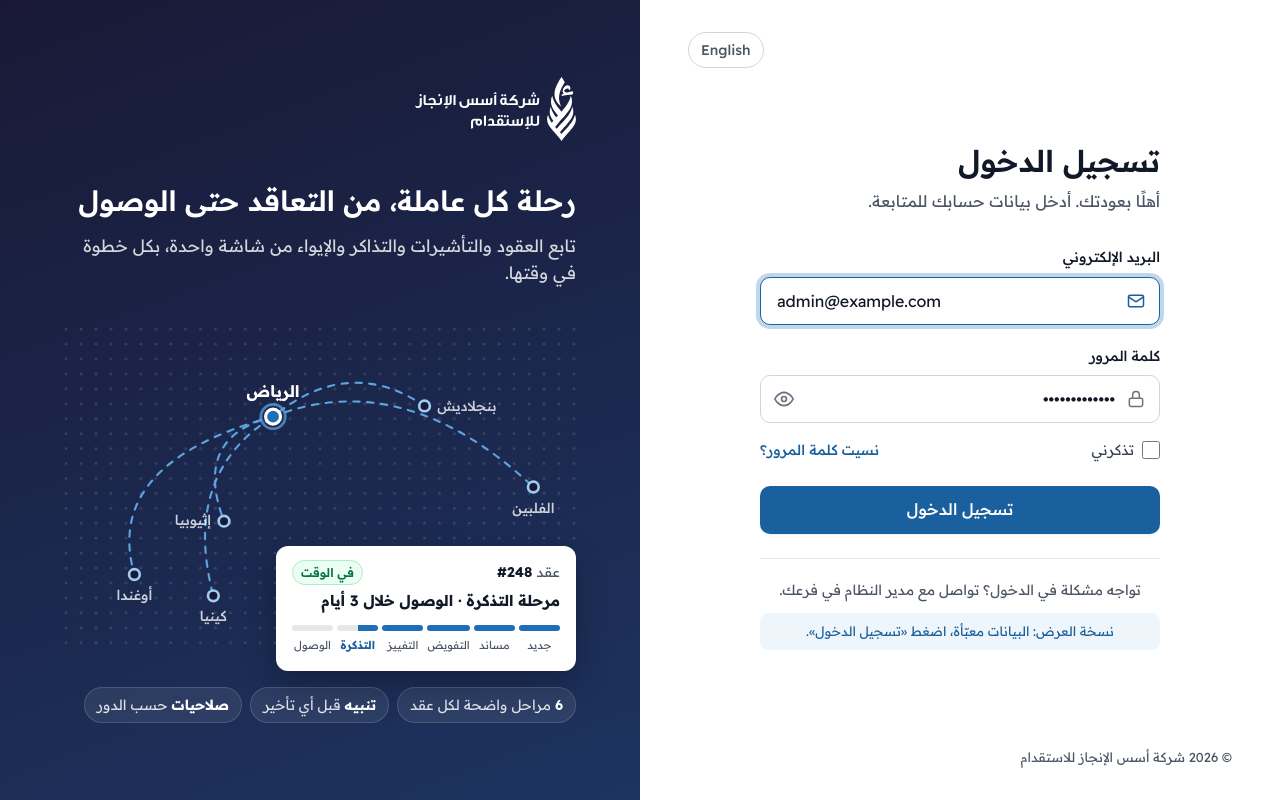
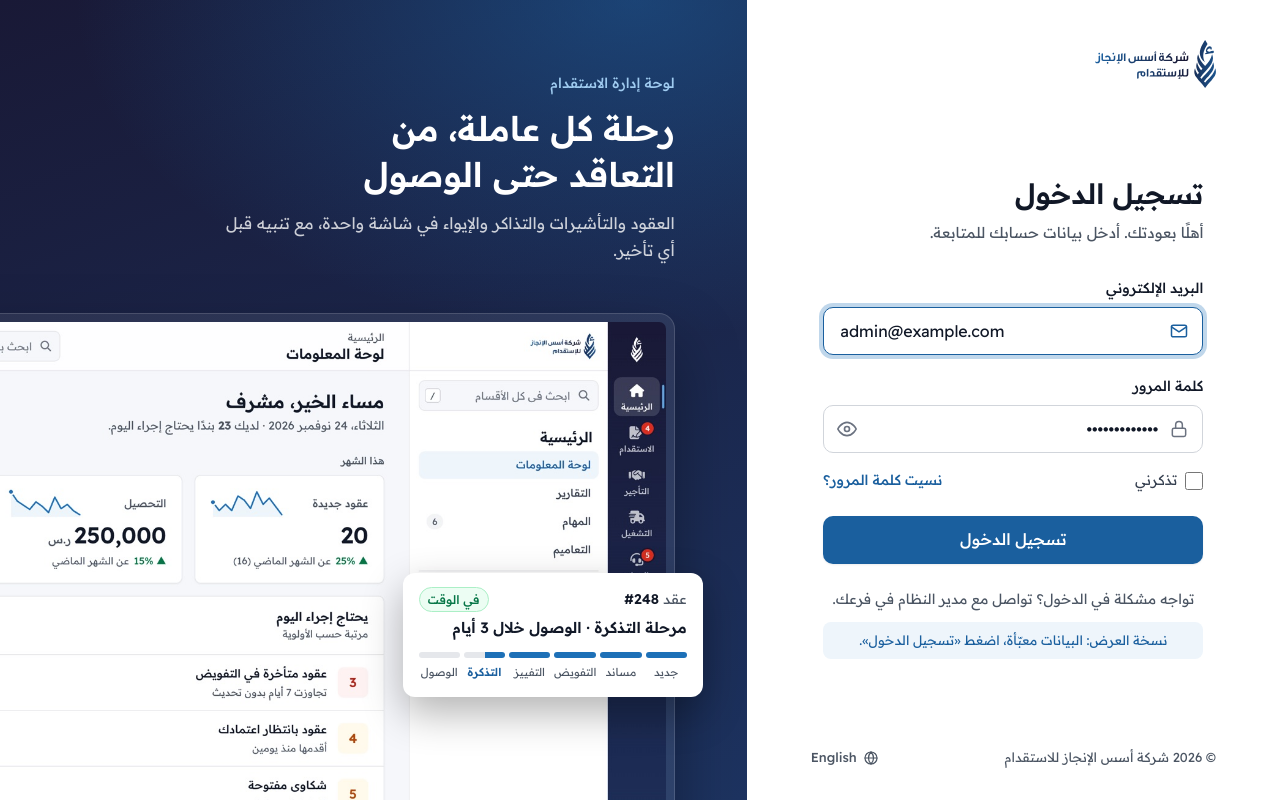
Before and after one commit to Clickandmore/asuss-design, a plain HTML site: page screens/login.html in a window 1280 px wide. Drawn offline with Linux system fonts and the light colour scheme.

Commit message:
Login: professional split layout with the real dashboard as the visual
- Form column: logo at top, centred form, footer with copyright and language
- Brand panel: headline + framed screenshot of the new dashboard bleeding off the edge,
  with the contract-stages card over it (replaces the drawn route map)
- kit.js: ?clean hides the kit badge for screenshots

Co-Authored-By: Claude Opus 5.5 <noreply@anthropic.com>

```diff
--- a/assets/admin/login/css/login.css
+++ b/assets/admin/login/css/login.css
@@ -41,6 +41,7 @@ body {
 }
 
 /* ---------- layout ---------- */
+/* phones/tablets: one column, the form in a card. desktop: form column + brand panel */
 .auth {
     min-height: 100vh;
     min-height: 100dvh;
@@ -54,7 +55,15 @@ body {
     min-height: 100vh;
     min-height: 100dvh;
     padding: 24px 16px;
-    background: var(--surface);
+    background: var(--page);
+}
+
+.auth-top { flex: none; display: flex; align-items: center; }
+
+.auth-logo {
+    display: block;
+    height: 44px;
+    width: auto;
 }
 
 .auth-form-wrap {
@@ -62,74 +71,45 @@ body {
     display: flex;
     align-items: center;
     justify-content: center;
+    padding: 32px 0;
 }
 
 .auth-form {
     width: 100%;
     max-width: 400px;
+    background: var(--surface);
+    padding: 32px 24px;
+    border: 1px solid #e5e7eb;
+    border-radius: 16px;
+    box-shadow: 0 1px 2px rgba(16, 24, 40, .04), 0 8px 24px rgba(16, 24, 40, .06);
 }
-
-/* top bar of the form column: logo + language */
-.auth-top {
-    display: flex;
-    align-items: center;
-    justify-content: space-between;
-    gap: 16px;
-    flex: none;
-}
-.auth-lang {
-    font-size: 14px;
-    font-weight: 500;
-    color: var(--muted);
-    text-decoration: none;
-    padding: 6px 12px;
-    border: 1px solid var(--border);
-    border-radius: 999px;
-}
-.auth-lang:hover { color: var(--brand); border-color: var(--brand); }
-.auth-lang:focus-visible { outline: 2px solid var(--brand); outline-offset: 2px; }
 
 .auth-panel { display: none; }
 
 @media (min-width: 1024px) {
-    .auth { grid-template-columns: minmax(0, 1fr) minmax(0, 1fr); height: 100vh; overflow: hidden; }
-    .auth-top { justify-content: flex-end; }
-    .auth-top .auth-logo { display: none; }   /* the white logo on the panel carries the brand */
-    .auth-main { padding: 32px 48px; }
+    .auth {
+        grid-template-columns: minmax(460px, 5fr) minmax(0, 7fr);
+        height: 100vh;
+        overflow: hidden;
+    }
+    .auth-main { padding: 40px 64px 32px; background: var(--surface); }
+    .auth-logo { height: 48px; }
+    .auth-form { max-width: 380px; padding: 0; border: 0; border-radius: 0; box-shadow: none; background: none; }
     .auth-panel { display: flex; }
 }
 
-@media (max-width: 1023px) {
-    .auth-main { background: var(--page); }
-    .auth-logo { height: 44px; }
-    .auth-form {
-        background: var(--surface);
-        padding: 32px 24px;
-        border: 1px solid #e5e7eb;
-        border-radius: 16px;
-        box-shadow: 0 1px 2px rgba(16, 24, 40, .04), 0 8px 24px rgba(16, 24, 40, .06);
-    }
-}
-
-/* ---------- brand + heading ---------- */
-.auth-logo {
-    display: block;
-    height: 52px;
-    width: auto;
-}
-
+/* ---------- heading ---------- */
 .auth-title {
     margin: 0 0 8px;
-    font-size: 30px;
+    font-size: 28px;
     line-height: 1.3;
     font-weight: 600;
-    letter-spacing: 0;
     color: var(--ink);
 }
 
 .auth-subtitle {
     margin: 0 0 32px;
-    font-size: 16px;
+    font-size: 15px;
     color: var(--muted);
 }
 
@@ -307,99 +287,117 @@ body {
 /* ---------- help ---------- */
 .auth-help {
     margin: 24px 0 0;
-    padding-top: 20px;
-    border-top: 1px solid #e5e7eb;
     font-size: 14px;
     color: var(--muted);
     text-align: center;
 }
 
-/* ---------- footer ---------- */
+/* ---------- footer: copyright + language ---------- */
 .auth-footer {
     flex: none;
-    margin: 24px 0 0;
+    display: flex;
+    align-items: center;
+    justify-content: space-between;
+    gap: 16px;
     font-size: 13px;
     color: var(--muted);
 }
+.auth-lang {
+    display: inline-flex;
+    align-items: center;
+    gap: 6px;
+    font-weight: 500;
+    color: var(--muted);
+    text-decoration: none;
+}
+.auth-lang:hover { color: var(--brand); }
+.auth-lang:focus-visible { outline: 2px solid var(--brand); outline-offset: 2px; border-radius: 4px; }
 
-/* ---------- brand panel (>=1024px only) ---------- */
+/* ---------- brand panel (>=1024px): headline + the product ---------- */
 .auth-panel {
     position: relative;
     flex-direction: column;
-    justify-content: center;
-    padding: 48px 64px;
+    min-width: 0;
+    padding-top: 72px;
+    padding-inline-start: 72px;
     color: #fff;
-    background: linear-gradient(160deg, var(--navy) 0%, var(--navy-2) 100%);
+    background:
+        radial-gradient(800px 480px at 85% 0%, rgba(29, 112, 183, .45), transparent 70%),
+        linear-gradient(160deg, var(--navy) 0%, var(--navy-2) 100%);
     overflow: hidden;
 }
 
-.panel-logo {
-    display: block;
-    height: 64px;
-    width: auto;
-    margin-bottom: 40px;
+.panel-copy { max-width: 540px; padding-inline-end: 72px; }
+
+.panel-eyebrow {
+    margin: 0 0 12px;
+    font-size: 14px;
+    font-weight: 500;
+    color: #9fcbf0;
 }
-
-.panel-inner { position: relative; z-index: 1; width: 100%; max-width: 520px; margin: 0 auto; }
 
 .panel-title {
     margin: 0 0 12px;
-    font-size: 28px;
-    line-height: 1.4;
+    font-size: 34px;
+    line-height: 1.35;
     font-weight: 600;
     text-wrap: balance;
 }
 
 .panel-subtitle {
-    margin: 0 0 40px;
-    font-size: 17px;
-    color: rgba(255, 255, 255, .82);
+    margin: 0;
+    font-size: 16px;
+    line-height: 1.7;
+    color: rgba(255, 255, 255, .78);
 }
 
-/* ---------- the journey: route map + contract card ---------- */
-.journey { position: relative; margin: 0 0 40px; padding: 0; }
-.journey-map { display: block; width: 100%; height: auto; overflow: visible; }
-.journey-map text { font: 500 13px "Readex Pro", sans-serif; fill: rgba(255, 255, 255, .78); }
-.journey-map .hub-label { font-size: 15px; font-weight: 700; fill: #fff; }
-.journey-map .route {
-    fill: none; stroke: #5fa3de; stroke-width: 2; stroke-linecap: round;
-    stroke-dasharray: 6 7; animation: route-flow 1.6s linear infinite;
+/* the dashboard, framed, running off the far edge and the bottom */
+.panel-shot {
+    position: relative;
+    flex: 1;
+    min-height: 0;
+    margin: 48px 0 0;
 }
-.journey-map .origin { fill: #191936; stroke: #9fcbf0; stroke-width: 2.5; }
-.journey-map .hub { fill: #1D70B7; stroke: #fff; stroke-width: 3; }
-.journey-map .pulse { fill: none; stroke: #5fa3de; stroke-width: 2; transform-origin: center; transform-box: fill-box; animation: hub-pulse 2.4s ease-out infinite; }
-@keyframes route-flow { to { stroke-dashoffset: -26; } }
-@keyframes hub-pulse { 0% { transform: scale(1); opacity: .9; } 100% { transform: scale(3); opacity: 0; } }
+.panel-shot img {
+    display: block;
+    width: 1120px;
+    max-width: none;
+    height: auto;
+    padding: 8px;
+    background: rgba(255, 255, 255, .08);
+    border: 1px solid rgba(255, 255, 255, .14);
+    border-end-start-radius: 0;
+    border-start-start-radius: 16px;
+    border-start-end-radius: 0;
+    box-shadow: 0 32px 64px rgba(0, 0, 0, .35);
+}
 
 .journey-card {
-    position: absolute; inset-inline-start: 0; bottom: -24px; width: 300px;
-    padding: 14px 16px 16px; color: var(--ink);
-    background: #fff; border-radius: 12px;
-    box-shadow: 0 12px 32px rgba(0, 0, 0, .28);
+    position: absolute;
+    inset-inline-start: -28px;
+    top: 260px;
+    width: 300px;
+    padding: 14px 16px 16px;
+    color: var(--ink);
+    background: #fff;
+    border-radius: 12px;
+    box-shadow: 0 16px 40px rgba(0, 0, 0, .3);
 }
 .journey-card__top { display: flex; align-items: center; justify-content: space-between; gap: 8px; }
 .journey-card__id { font-size: 14px; color: var(--muted); }
-.journey-card__id b { color: var(--ink); direction: ltr; unicode-bidi: isolate; }
-.journey-card__badge { font-size: 12px; font-weight: 600; padding: 2px 8px; border-radius: 999px; color: var(--success); background: var(--success-bg); border: 1px solid var(--success-border); }
-.journey-card__name { margin: 4px 0 12px; font-size: 15px; font-weight: 700; color: var(--ink); }
+.journey-card__id b { color: var(--ink); font-weight: 600; direction: ltr; unicode-bidi: isolate; }
+.journey-card__badge { font-size: 12px; font-weight: 500; padding: 2px 8px; border-radius: 999px; color: var(--success); background: var(--success-bg); border: 1px solid var(--success-border); }
+.journey-card__name { margin: 4px 0 12px; font-size: 15px; font-weight: 600; color: var(--ink); }
 .journey-steps { list-style: none; margin: 0; padding: 0; display: grid; grid-template-columns: repeat(6, 1fr); gap: 4px; }
 .journey-steps li { position: relative; padding-top: 12px; font-size: 11px; color: var(--muted); text-align: center; white-space: nowrap; }
 .journey-steps li::before { content: ""; position: absolute; top: 0; inset-inline: 0; height: 6px; border-radius: 3px; background: #e5e7eb; }
 .journey-steps li.done::before { background: #1D70B7; }
 .journey-steps li.now::before { background: linear-gradient(90deg, #1D70B7 50%, #e5e7eb 50%); }
 [dir="rtl"] .journey-steps li.now::before { background: linear-gradient(270deg, #1D70B7 50%, #e5e7eb 50%); }
-.journey-steps li.now { color: var(--brand); font-weight: 700; }
-
-.panel-points { list-style: none; margin: 0; padding: 0; display: flex; flex-wrap: wrap; gap: 8px; }
-.panel-points li {
-    padding: 6px 12px; font-size: 14px; color: rgba(255, 255, 255, .85);
-    background: rgba(255, 255, 255, .08); border: 1px solid rgba(255, 255, 255, .14); border-radius: 999px;
-}
-.panel-points b { color: #fff; }
+.journey-steps li.now { color: var(--brand); font-weight: 600; }
 
 @media (prefers-reduced-motion: reduce) {
     * { transition: none !important; }
-    .journey-map .route, .journey-map .pulse { animation: none; }
     .spinner { animation-duration: 1.6s; }
 }
 
--- a/kit/kit.js
+++ b/kit/kit.js
@@ -13,6 +13,7 @@
     document.querySelectorAll('form').forEach(function (f) {
       f.addEventListener('submit', function (e) { e.preventDefault(); });
     });
+    if (/[?&]clean\b/.test(location.search)) return;   // ?clean = no kit badge (used for screenshots)
     var badge = document.createElement('a');
     badge.href = '../gallery.html';
     badge.textContent = 'Design kit ▸ كل الشاشات';
--- a/screens/login.html
+++ b/screens/login.html
@@ -18,7 +18,6 @@
         <main class="auth-main">
             <header class="auth-top">
                 <img class="auth-logo" src="../assets/web/assets/images/logoh.svg" alt="شركة أسس الإنجاز للاستقدام">
-                <a class="auth-lang" href="#" data-route="/lang/en" lang="en">English</a>
             </header>
 
             <div class="auth-form-wrap">
@@ -79,25 +78,21 @@
                 </div>
             </div>
 
-            <footer class="auth-footer">© 2026 شركة أسس الإنجاز للاستقدام</footer>
+            <footer class="auth-footer">
+                <span>© 2026 شركة أسس الإنجاز للاستقدام</span>
+                <a class="auth-lang" href="#" data-route="/lang/en" lang="en"><svg viewBox="0 0 24 24" width="16" height="16" fill="none" stroke="currentColor" stroke-width="1.8" stroke-linecap="round" aria-hidden="true"><circle cx="12" cy="12" r="9"/><path d="M3 12h18M12 3c2.5 2.7 3.8 5.7 3.8 9s-1.3 6.3-3.8 9c-2.5-2.7-3.8-5.7-3.8-9S9.5 5.7 12 3z"/></svg>English</a>
+            </footer>
         </main>
 
         <aside class="auth-panel">
-            <div class="panel-inner">
-                <img class="panel-logo" src="../assets/web/assets/images/logoh-white.svg" alt="">
+            <div class="panel-copy">
+                <p class="panel-eyebrow">لوحة إدارة الاستقدام</p>
                 <h2 class="panel-title">رحلة كل عاملة، من التعاقد حتى الوصول</h2>
-                <p class="panel-subtitle">تابع العقود والتأشيرات والتذاكر والإيواء من شاشة واحدة، بكل خطوة في وقتها.</p>
+                <p class="panel-subtitle">العقود والتأشيرات والتذاكر والإيواء في شاشة واحدة، مع تنبيه قبل أي تأخير.</p>
+            </div>
 
-                <figure class="journey">
-            <svg class="journey-map" viewBox="0 0 480 300" direction="ltr" role="img" aria-label="مسارات الاستقدام من إثيوبيا وكينيا وأوغندا وبنجلاديش والفلبين إلى الرياض">
-                <defs><pattern id="dots" width="14" height="14" patternUnits="userSpaceOnUse"><circle cx="2" cy="2" r="1.3" fill="#fff" opacity=".13"/></pattern></defs>
-                <rect width="480" height="300" fill="url(#dots)"/>
-                <path class="route" style="animation-delay:0.0s" d="M440,150 Q318,36 196,84"/><path class="route" style="animation-delay:0.3s" d="M338,74 Q267,26 196,84"/><path class="route" style="animation-delay:0.6s" d="M150,182 Q120,103 196,84"/><path class="route" style="animation-delay:0.9s" d="M140,252 Q110,138 196,84"/><path class="route" style="animation-delay:1.2s" d="M66,232 Q36,128 196,84"/>
-                <circle class="origin" cx="440" cy="150" r="5"/><text x="440" y="174" text-anchor="middle">الفلبين</text><circle class="origin" cx="338" cy="74" r="5"/><text x="350" y="79" text-anchor="start">بنجلاديش</text><circle class="origin" cx="150" cy="182" r="5"/><text x="138" y="186" text-anchor="end">إثيوبيا</text><circle class="origin" cx="140" cy="252" r="5"/><text x="140" y="276" text-anchor="middle">كينيا</text><circle class="origin" cx="66" cy="232" r="5"/><text x="66" y="256" text-anchor="middle">أوغندا</text>
-                <circle class="pulse" cx="196" cy="84" r="9"/>
-                <circle class="hub" cx="196" cy="84" r="7"/>
-                <text class="hub-label" x="196" y="66" text-anchor="middle">الرياض</text>
-            </svg>
+            <figure class="panel-shot">
+                <img src="../assets/admin/login/imgs/dashboard-preview.jpg" width="1800" height="1025" alt="لوحة المعلومات في نظام أسس الإنجاز">
                 <div class="journey-card" aria-hidden="true">
                     <div class="journey-card__top">
                         <span class="journey-card__id">عقد <b>#248</b></span>
@@ -108,15 +103,7 @@
                         <li class="done">جديد</li><li class="done">مساند</li><li class="done">التفويض</li><li class="done">التفييز</li><li class="now">التذكرة</li><li>الوصول</li>
                     </ol>
                 </div>
-                    <figcaption class="sr-only">مسارات الاستقدام من خمس دول إلى الرياض، وبطاقة عقد في مرحلة التذكرة.</figcaption>
             </figure>
-
-                <ul class="panel-points">
-                    <li><b>6</b> مراحل واضحة لكل عقد</li>
-                    <li><b>تنبيه</b> قبل أي تأخير</li>
-                    <li><b>صلاحيات</b> حسب الدور</li>
-                </ul>
-            </div>
         </aside>
     </div>
 
```
Also changed, not shown: assets/admin/login/imgs/dashboard-preview.jpg (added), kit/thumbs/login.png, 2 other files. Lines whose indentation alone changed are shown as unchanged.
